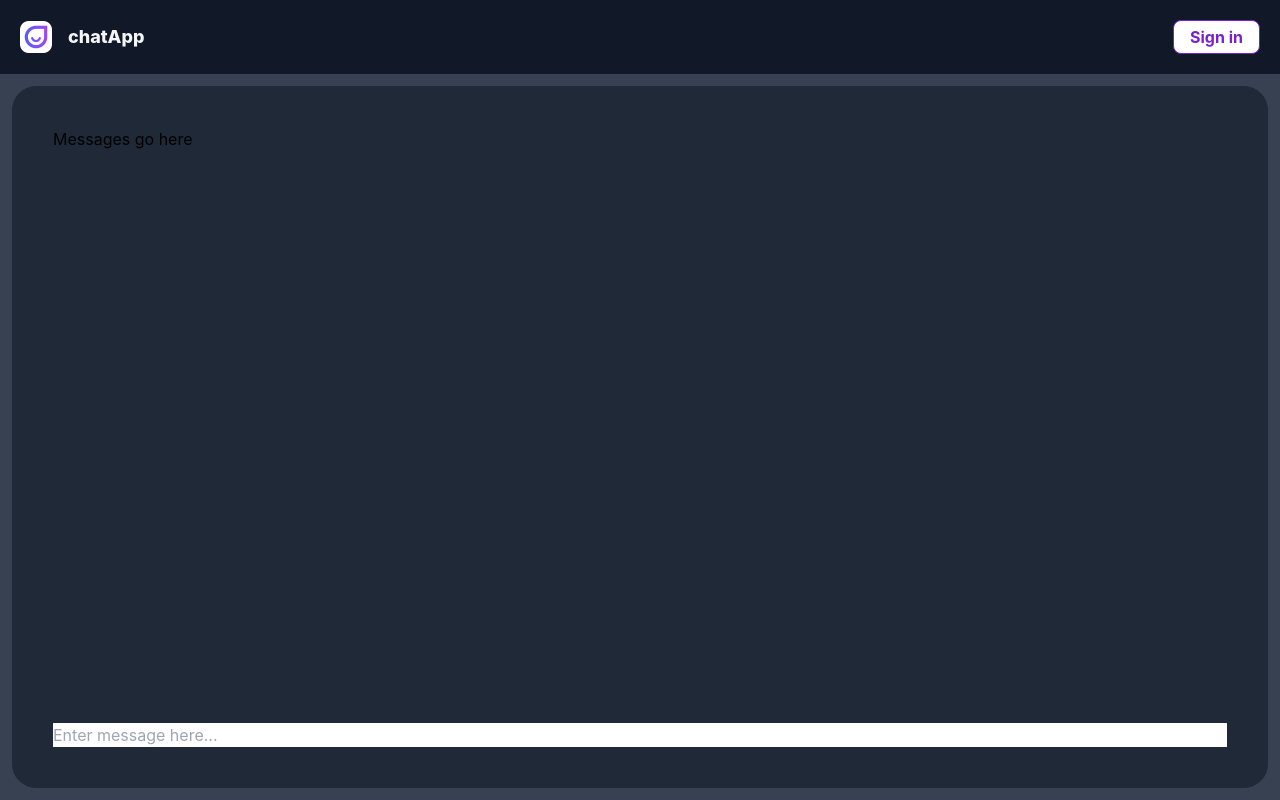
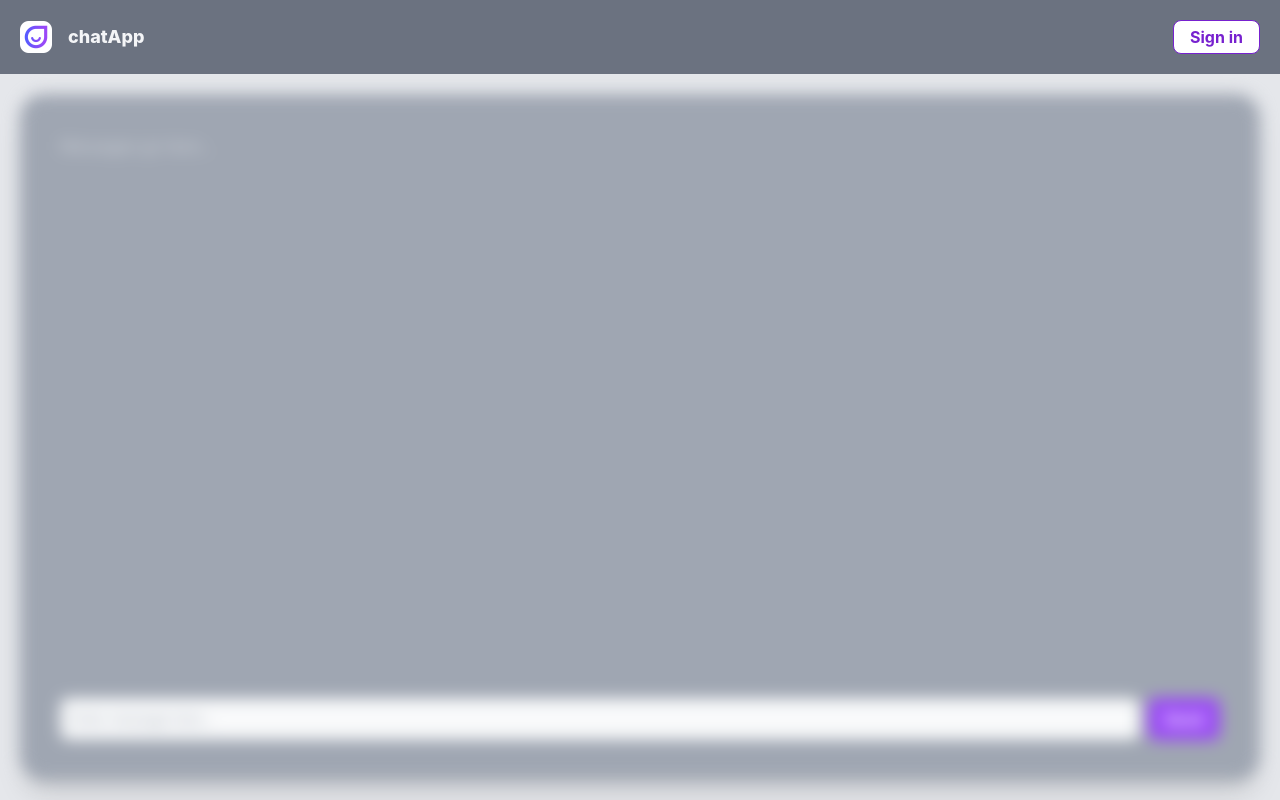
Before and after one commit to EmilsValdmanis/chatapp, a React (Create React App) app: page / in a window 1280 px wide. Built offline with nearby package versions, Linux system fonts and the light colour scheme; no server answers.

Commit message:
Proper login and styling for light/dark mode

```diff
--- a/package.json
+++ b/package.json
@@ -10,6 +10,8 @@
     "firebase": "^10.7.1",
     "react": "^18.2.0",
     "react-dom": "^18.2.0",
+    "react-firebase-hooks": "^5.1.1",
+    "react-loading": "^2.0.3",
     "react-scripts": "5.0.1",
     "web-vitals": "^2.1.4"
   },
--- a/src/App.jsx
+++ b/src/App.jsx
@@ -1,12 +1,27 @@
+import React, { useState, useEffect } from "react"
 import Navbar from "./components/navbar"
 import Chat from "./components/chat"
+import { useAuthState } from "react-firebase-hooks/auth"
+import { auth } from "./utils/firebase.utils"
+import Loading from "./components/loading"
 
 function App() {
+  const [user, loading] = useAuthState(auth)
+  const [showLoading, setShowLoading] = useState(true)
+
+  useEffect(() => {
+    const timeoutId = setTimeout(() => {
+      setShowLoading(false)
+    }, 1000)
+
+    return () => clearTimeout(timeoutId)
+  }, [])
+
   return (
-    <div className="flex flex-col min-h-screen">
-      <Navbar/>
-      <main className="grow bg-gray-700 flex p-3">
-        <Chat/>
+    <div className="flex flex-col min-h-screen text-gray-300 dark:text-gray-100">
+      <Navbar user={user} />
+      <main className="grow bg-gray-200 dark:bg-gray-700 flex p-5">
+        {showLoading || loading ? <Loading/> : <Chat user={user}/>}
       </main>
     </div>
   )
--- a/src/components/button.jsx
+++ b/src/components/button.jsx
@@ -9,9 +9,9 @@ const Button = ({ children, onClick, disabled, outlined }) => {
         'px-4 py-1 rounded-lg font-bold focus:outline-none',
         {
           'border border-purple-700 text-purple-700 bg-white hover:bg-purple-50 focus:bg-purple-100': outlined && !disabled,
+          'border bg-white border-purple-200 text-purple-200 cursor-not-allowed': outlined && disabled,
           'bg-purple-500 hover:bg-purple-600 focus:bg-purple-700 text-white': !outlined && !disabled,
-          'bg-purple-200 text-purple-700 cursor-not-allowed': !outlined && disabled,
-          'border bg-white border-purple-200 text-purple-200 cursor-not-allowed': outlined && disabled,
+          'bg-purple-500 text-white cursor-not-allowed': !outlined && disabled,
         }
       )}
       disabled={disabled}
--- a/src/components/chat.jsx
+++ b/src/components/chat.jsx
@@ -1,13 +1,22 @@
-const Chat = () => {
-    return  (
-        <div className="container mx-auto grow flex flex-col p-10 border bg-gray-800 border-gray-800 justify-between rounded-3xl">
-          <div>
-            Messages go here
-          </div>
-          <input placeholder="Enter message here..." />
+import React, { useState } from "react"
+import MessageInput from "./messageInput"
+import classNames from "classnames"
+
+const Chat = ({ user }) => {
+    const [message, setMessage] = useState('')
+
+    return (
+        <div
+            className={classNames('container mx-auto grow flex flex-col p-10 bg-gray-400 dark:bg-gray-800 justify-between rounded-3xl shadow-xl',
+                !user && 'blur'
+            )}
+        >
+            <div>
+                Messages go here...
+            </div>
+            <MessageInput user={user}/>
         </div>
     )
-}
+  }
 
-
-export default Chat
+  export default Chat
--- /dev/null
+++ b/src/components/loading.jsx
@@ -0,0 +1,13 @@
+import ReactLoading from "react-loading"
+
+const Loading = () => {
+    return (
+        <div className="container mx-auto flex justify-center items-center">
+            <ReactLoading
+                type="spin"
+            />
+        </div>
+    )
+}
+
+export default Loading
--- /dev/null
+++ b/src/components/messageInput.jsx
@@ -0,0 +1,21 @@
+import Button from "./button"
+
+const MessageInput = ({ user }) => {
+    return (
+        <form className="flex w-full gap-2">
+            <input
+                placeholder="Enter message here..."
+                disabled={!user}
+                className="bg-gray-50 border border-gray-300 text-gray-900 text-sm rounded-lg block w-full p-2.5 dark:bg-gray-700 dark:border-gray-600 dark:placeholder-gray-400 dark:text-white"
+            />
+            <Button
+                disabled={!user}
+            >
+                Send
+            </Button>
+        </form>
+
+    )
+}
+
+export default MessageInput
--- a/src/components/navbar.jsx
+++ b/src/components/navbar.jsx
@@ -1,16 +1,18 @@
 import SignIn from "./signIn"
 import logo from '../assets/logo.png'
 
-const Navbar = () => {
+const Navbar = ({ user }) => {
     return (
-        <nav className="flex items-center bg-gray-900 justify-between p-5 shadow-lg">
+        <nav className="flex items-center bg-gray-500 dark:bg-gray-900 justify-between p-5 shadow-lg">
+            <a href="/">
                 <div className="flex gap-4 items-center">
                     <img src={logo} alt="logo" className="w-8"/>
                     <p className="text-lg font-extrabold text-gray-100">
                         chatApp
                     </p>
                 </div>
-            <SignIn/>
+            </a>
+            <SignIn user={user}/>
         </nav>
     )
 }
--- a/src/components/signIn.jsx
+++ b/src/components/signIn.jsx
@@ -1,19 +1,37 @@
-import { signInWithGooglePopup } from "../utils/firebase.utils"
+import { signInWithGooglePopup, auth } from "../utils/firebase.utils"
 import Button from "./button"
 
-const SignIn = () => {
-    const logGoogleUser = async () => {
-        const response = await signInWithGooglePopup()
-        console.log(response)
+const SignIn = ({ user }) => {
+    const logIn = async () => {
+        await signInWithGooglePopup()
+    }
+
+    const logOut = async () => {
+        auth.signOut()
     }
 
     return (
-        <Button
-            onClick={logGoogleUser}
-            outlined
-        >
-            Sign in
-        </Button>
+        <div>
+            {!user && (
+                <Button
+                    onClick={logIn}
+                    outlined
+                >
+                    Sign in
+                </Button>
+            )}
+            {user && (
+                <div className="flex items-center gap-4">
+                    <p>{`Signed in as ${user.email}`}</p>
+                    <Button
+                        onClick={logOut}
+                        outlined
+                    >
+                        Sign out
+                    </Button>
+                </div>
+            )}
+        </div>
     )
 }
 export default SignIn
--- a/src/utils/firebase.utils.js
+++ b/src/utils/firebase.utils.js
@@ -1,6 +1,6 @@
 import { initializeApp } from "firebase/app"
 import { getAuth, signInWithPopup, GoogleAuthProvider } from "firebase/auth"
-
+import { getFirestore } from "firebase/firestore"
 
 const firebaseConfig = {
   apiKey: "AIzaSyDXX6y-rm0Yz5IBlQ101SPROcGIqVZiZaY",
@@ -19,3 +19,4 @@ provider.setCustomParameters({
 })
 export const auth = getAuth()
 export const signInWithGooglePopup = () => signInWithPopup(auth, provider)
+export const db = getFirestore(app)
```
Also changed, not shown: 1 other file (tests, documents, lock files or other folders). Lines whose indentation alone changed are shown as unchanged.
